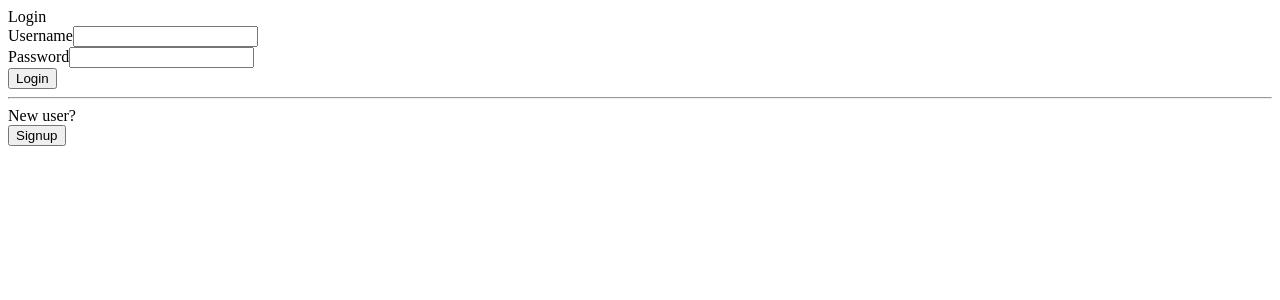
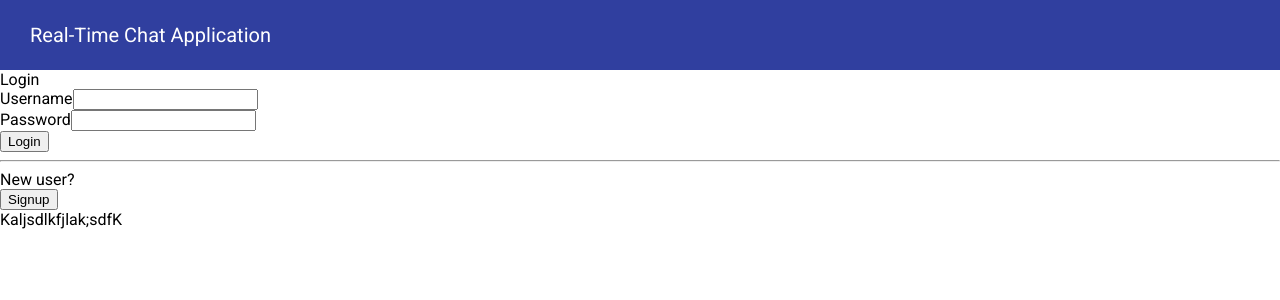
Before and after one commit to rajatsan/realtime-chat-app, a React (Create React App) app in the folder client/: page / in a window 1280 px wide. Shown: the top 300 px of the page. Built offline with nearby package versions, Linux system fonts and the light colour scheme; no server answers.

Commit message:
header component

```diff
--- a/client/src/App.css
+++ b/client/src/App.css
@@ -1,4 +1,34 @@
-.body {
+body {
   height: 100%;
   width: 100%;
+  margin: 0px;
+  padding: 0px;
+  font-family: Roboto;
 }
+
+.header {
+  display: flex;
+  justify-content: space-between;
+  height: 50px;
+  padding: 10px 30px;
+  background-color: var(--secondary);
+  color: white;
+}
+
+.title {
+  margin: auto 0px;
+  font-size: 20px;
+}
+
+:root {
+  --primary: #e57373;
+  --primaryLight: #ffa4a2;
+  --primaryDark: #af4448;
+  --secondary: #303f9f;
+  --secondaryLight: #666ad1;
+  --secondaryDark: #001970;
+}
+
+.button {
+  color: var(--primary);
+}
--- a/client/src/App.js
+++ b/client/src/App.js
@@ -1,5 +1,6 @@
 import React, { Component } from 'react';
 import CircularProgress from '@material-ui/core/CircularProgress';
+import Button from '@material-ui/core/Button';
 
 import LoginComponent from './components/LoginComponent';
 import HomeComponent from './components/HomeComponent';
@@ -45,9 +46,15 @@ class App extends Component {
 
     return (
       <div>
-        {this.state.username ?
-          <HomeComponent onLogout={this.onLogout} user={this.state.username}/> : <LoginComponent onLogin={this.onLogin}/>
-        }
+        <div className='header'>
+          <div className='title'>Real-Time Chat Application</div>
+            {this.state.username ?
+              <Button color='inherit'>Logout</Button> : ''
+            }
+          </div>
+          {this.state.username ?
+            <HomeComponent onLogout={this.onLogout} user={this.state.username}/> : <LoginComponent onLogin={this.onLogin}/>
+          }
       </div>
     );
   }
--- a/client/src/components/LoginComponent/LoginComponent.css
+++ b/client/src/components/LoginComponent/LoginComponent.css
@@ -0,0 +1,3 @@
+.test {
+  color: var(--foo)
+}
--- a/client/src/components/LoginComponent/LoginComponent.jsx
+++ b/client/src/components/LoginComponent/LoginComponent.jsx
@@ -103,6 +103,7 @@ class LoginComponent extends React.Component {
           :
           this.renderLogin()
         }
+        <div className="test">Kaljsdlkfjlak;sdfK</div>
       </div>
     )
   }
```
